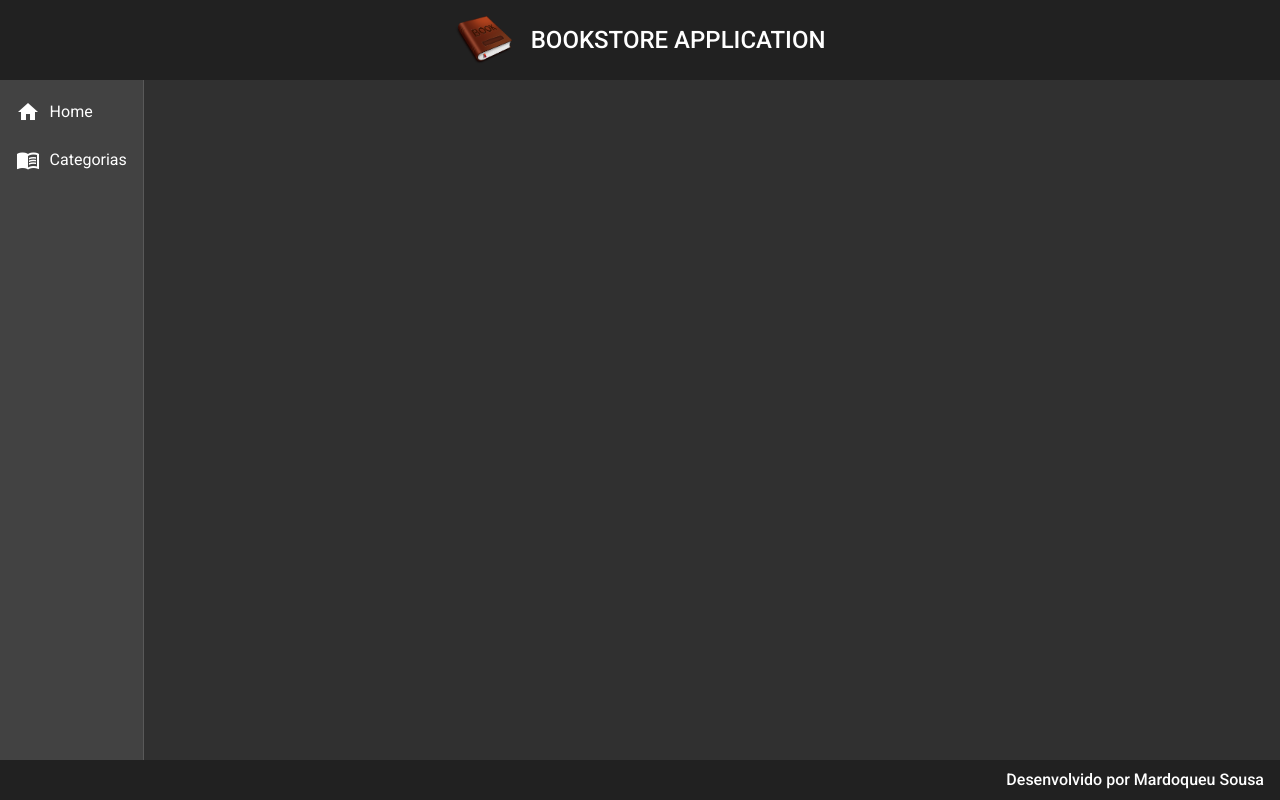
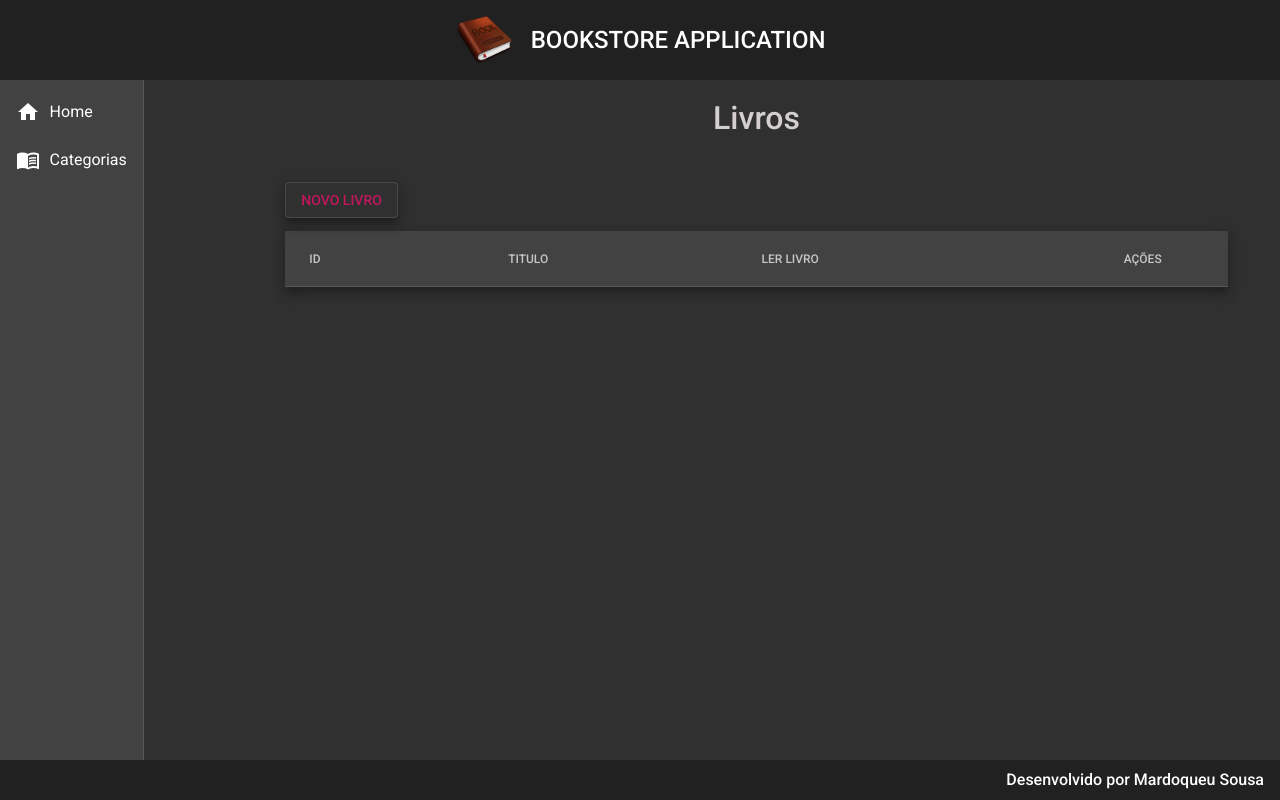
Before and after one commit to Mardoqueu/bookstore-front, an Angular app: page /categorias/1/livros in a window 1280 px wide. Before the commit this address led to /. Built offline with nearby package versions, Linux system fonts and the light colour scheme.

Commit message:
Componente LIVRO-READ-ALL: tela

```diff
--- a/src/app/app-routing.module.ts
+++ b/src/app/app-routing.module.ts
@@ -4,6 +4,7 @@ import { CategoriaCategoriaDeleteComponent } from './components/views/categoria-
 import { CategoriaCreateComponent } from './components/views/categoria/categoria-create/categoria-create.component';
 import { CategoriaReadComponent } from './components/views/categoria/categoria-read/categoria-read.component';
 import { HomeComponent } from './components/views/home/home.component';
+import { LivrosReadAllComponent } from './components/views/livros-read-all/livros-read-all.component';
 import { CategoriaUpdateComponent } from './componets/views/categoria/categoria-update/categoria-update.component';
 
 const routes: Routes = [
@@ -29,6 +30,11 @@ const routes: Routes = [
     path: 'categorias/update/:id',
     component: CategoriaUpdateComponent
 
+  },
+  {
+    path: 'categorias/:id_cat/livros',
+    component: LivrosReadAllComponent
+
   }
 ];
 
--- a/src/app/app.module.ts
+++ b/src/app/app.module.ts
@@ -25,6 +25,7 @@ import {MatFormFieldModule} from '@angular/material/form-field';
 import {MatSnackBarModule} from '@angular/material/snack-bar';
 import { CategoriaCategoriaDeleteComponent } from './components/views/categoria-categoria-delete/categoria-categoria-delete.component';
 import { CategoriaUpdateComponent } from './componets/views/categoria/categoria-update/categoria-update.component';
+import { LivrosReadAllComponent } from './components/views/livros-read-all/livros-read-all.component';
 
 
 @NgModule({
@@ -38,6 +39,7 @@ import { CategoriaUpdateComponent } from './componets/views/categoria/categoria-
     CategoriaCreateComponent,
     CategoriaCategoriaDeleteComponent,
     CategoriaUpdateComponent,
+    LivrosReadAllComponent,
   ],
   imports: [
     BrowserModule,
--- a/src/app/components/views/categoria/categoria-read/categoria-read.component.html
+++ b/src/app/components/views/categoria/categoria-read/categoria-read.component.html
@@ -30,7 +30,7 @@
           <ng-container matColumnDef="livros">
             <th mat-header-cell *matHeaderCellDef> LIVROS </th>
             <td mat-cell *matCellDef="let row">
-              <a class="livros" href="#">
+              <a class="livros" routerLink="{{ row.id }}/livros">
                 <i class="material-icons">book</i>
               </a>
             </td>
--- /dev/null
+++ b/src/app/components/views/livros-read-all/livros-read-all.component.css
@@ -0,0 +1,41 @@
+.content {
+    width: 90%;
+    margin: 1.4rem auto auto auto;
+}
+
+.title {
+    text-align: center;
+    margin-bottom: 3rem;
+}
+
+.title h1 {
+    font-size: 2rem;
+    color: rgb(212, 207, 207);
+    font-weight: 500;
+}
+
+button {
+    margin-bottom: .8rem;
+}
+
+.table {
+    width: 100%;
+}
+
+.livros {
+    color: rgb(37, 125, 240);
+    margin-left: .6rem;
+}
+
+.edit {
+    color: rgb(206, 173, 24);
+}
+
+.delete {
+    color: rgb(228, 56, 56);
+    margin-left: .5rem;
+}
+
+.mat-header {
+    width: 5rem;
+}
--- /dev/null
+++ b/src/app/components/views/livros-read-all/livros-read-all.component.html
@@ -0,0 +1,53 @@
+<div class="content">
+
+    <div class="title">
+        <h1>Livros</h1>
+    </div>
+
+    <button class="mat-elevation-z8"  mat-stroked-button color="primary">NOVO LIVRO</button>
+
+    <div class="mat-elevation-z8 content-table">
+        <table class="table" mat-table >
+
+            <!-- Position Column -->
+            <ng-container matColumnDef="id">
+              <th mat-header-cell *matHeaderCellDef> ID </th>
+              <td mat-cell *matCellDef="let row"> {{ row.id }} </td>
+            </ng-container>
+
+            <!-- Name Column -->
+            <ng-container matColumnDef="titulo">
+              <th mat-header-cell *matHeaderCellDef> TITULO </th>
+              <td mat-cell *matCellDef="let row"> {{ row.title }} </td>
+            </ng-container>
+
+            <ng-container matColumnDef="livros">
+              <th mat-header-cell *matHeaderCellDef> LER LIVRO </th>
+              <td mat-cell *matCellDef="let row">
+                <a class="livros" >
+                  <i class="material-icons">book</i>
+                </a>
+              </td>
+            </ng-container>
+
+            <!-- Symbol Column -->
+            <ng-container matColumnDef="acoes">
+              <th class="mat-header" mat-header-cell *matHeaderCellDef> AÇÕES </th>
+              <td mat-cell *matCellDef="let row">
+                <a class="edit" href="#">
+                  <i class="material-icons">edit</i>
+                </a>
+                <a class="delete" href="#">
+                  <i class="material-icons">delete</i>
+                </a>
+              </td>
+            </ng-container>
+
+            <tr mat-header-row *matHeaderRowDef="displayedColumns"></tr>
+            <tr mat-row *matRowDef="let row; columns: displayedColumns;"></tr>
+          </table>
+    </div>
+
+
+
+  </div>
--- /dev/null
+++ b/src/app/components/views/livros-read-all/livros-read-all.component.ts
@@ -0,0 +1,17 @@
+import { Component, OnInit } from '@angular/core';
+
+@Component({
+  selector: 'app-livros-read-all',
+  templateUrl: './livros-read-all.component.html',
+  styleUrls: ['./livros-read-all.component.css']
+})
+export class LivrosReadAllComponent implements OnInit {
+
+  displayedColumns: string[] = ["id", "titulo", "livros", "acoes"];
+
+  constructor() { }
+
+  ngOnInit(): void {
+  }
+
+}
```
